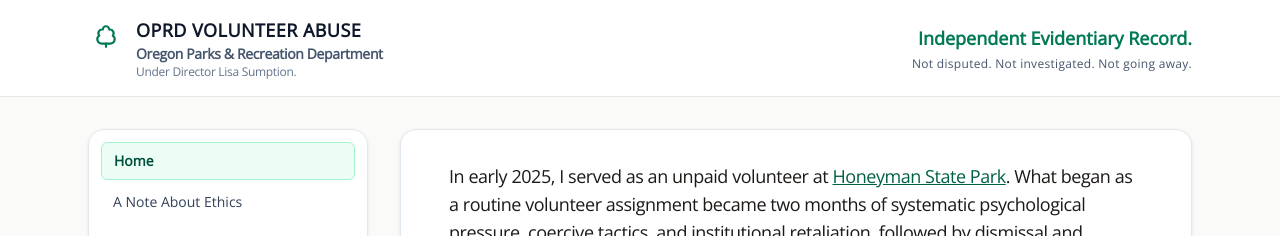
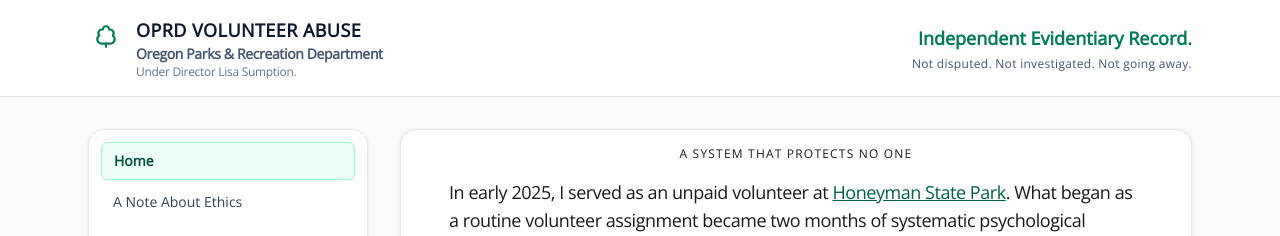
Before and after one commit to rswfire/rswfire.oprd, a Next.js app: page / in a window 1280 px wide. Shown: the top 236 px of the page. Built offline with nearby package versions, Linux system fonts and the light colour scheme.

Commit message:
Updated Index.tsx

```diff
--- a/app/(archive)/page.tsx
+++ b/app/(archive)/page.tsx
@@ -6,9 +6,11 @@ import ArchiveVideos from "@/components/ArchiveVideos";
 
 export default function OverviewPage() {
     return (
-        <section className="w-full mx-auto mb-8">
+        <section className="w-full mx-auto">
 
             <div className="p-4 bg-white border border-slate-200 rounded-2xl shadow-sm">
+
+                <div className="text-xs uppercase tracking-widest text-center">A System That Protects No One</div>
 
                 <div className="mt-4 mb-8 mx-8 text-base sm:text-lg tracking-tight">
                     In early 2025, I served as an unpaid volunteer at <Link href="https://stateparks.oregon.gov/index.cfm?do=park.profile&parkId=95" target="_blank" className="underline text-emerald-800 hover:text-emerald-600">Honeyman State Park</Link>. What began as a routine volunteer assignment became two months of systematic psychological pressure, coercive tactics, and institutional retaliation, followed by dismissal and expulsion from all <Link href="https://www.oregon.gov/oprd/AO/Pages/AU-about.aspx" target="_blank" className="underline text-emerald-800 hover:text-emerald-600">Oregon State Parks</Link>.
```
